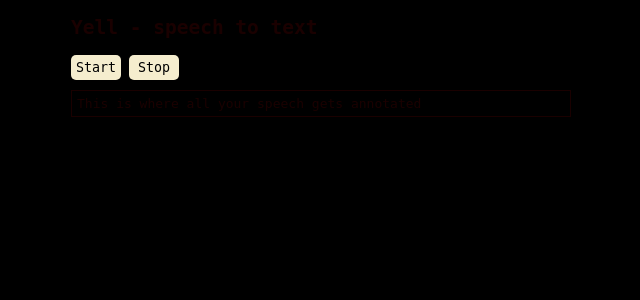
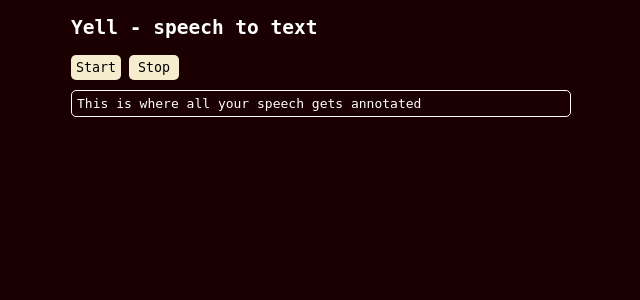
Before and after one commit to asceznyk/yell, a Flask app: page / in a window 1280 px wide. Shown: the top 300 px of the page, without its empty margins (319-959 px from the left). Run offline with Flask 2, Linux system fonts and the light colour scheme.

Commit message:
changing the styling!

```diff
--- a/static/style.css
+++ b/static/style.css
@@ -1,7 +1,7 @@
 html, body {
 	margin:0;
-	color: #1A0000;
-	background: #000;
+	color: #FFF;
+	background: #1A0000;
 	font-family: monospace;
 }
 
@@ -12,7 +12,7 @@ html, body {
 
 .btn {
 	border:none;
-	border-radius:5px;
+	border-radius: 5px;
 	padding:5px;
 	min-width:50px;
 	text-align:center;
@@ -21,7 +21,7 @@ html, body {
 }
 
 .btn:hover {
-	background:aliceblue;
+	background:#89C4E1;
 }
 
 .recorder, .player {
@@ -30,6 +30,7 @@ html, body {
 
 .transcript {
 	border: 1px solid;
+	border-radius:5px;
 	color: inherit;
 	padding: 5px;
 	font-family:inherit;
```
